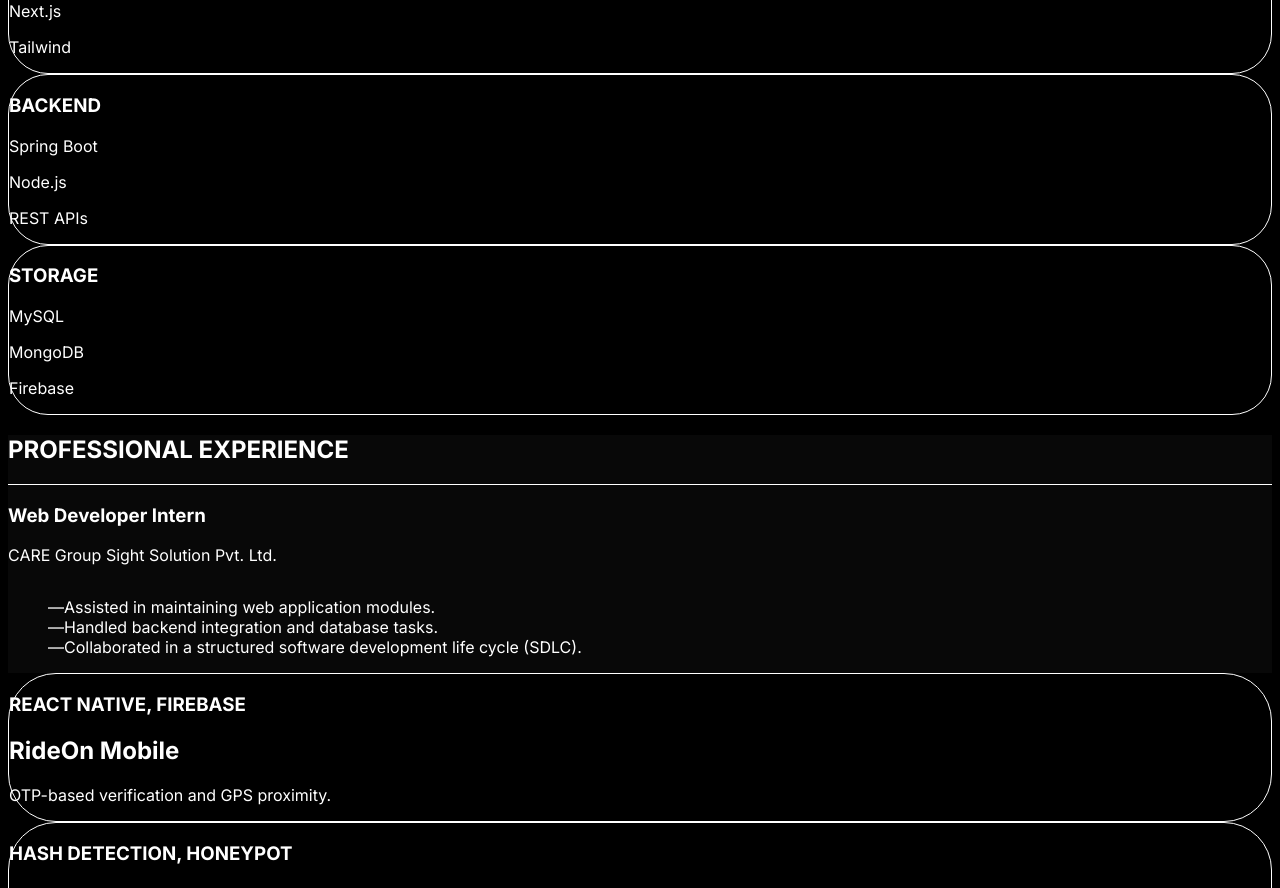
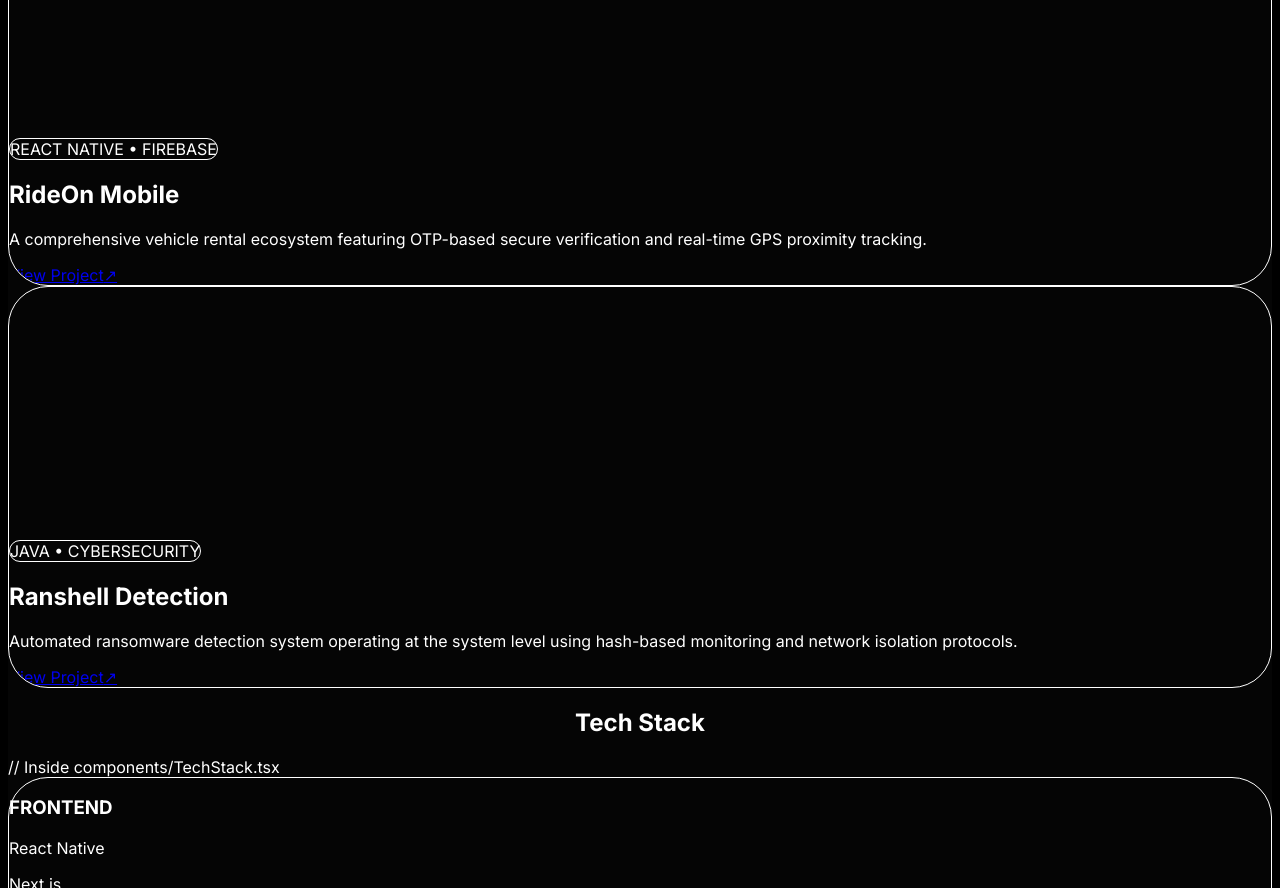
Before and after one commit to tirth707/Portfolio, a Next.js app: page / in a window 1280 px wide. Shown: the part 1360-2248 px from the top of the page. Built offline with nearby package versions, Linux system fonts and the light colour scheme.

Commit message:
style: implement glassmorphism project cards and strict layout spacing

```diff
--- a/app/page.tsx
+++ b/app/page.tsx
@@ -2,50 +2,55 @@
 import AcademicBento from "@/components/AcademicBento";
 import TechStack from "@/components/TechStack";
 import Experience from "@/components/Experience";
-import ProjectGallery from "@/components/ProjectGallery";
+import ProjectCard from "@/components/ProjectCard";
 import Contact from "@/components/Contact";
 import Reveal from "@/components/Reveal";
 
 export default function Home() {
   return (
-    <main className="bg-black text-white">
-      {/* 1. Hero: Takes up the full first screen */}
+    <main className="bg-[#050505] text-white selection:bg-white selection:text-black">
       <Hero />
 
-      {/* 2. Content Container: Adds 40 units of space between every section */}
-      <div className="flex flex-col gap-y-40 pb-40">
+      <div className="flex flex-col gap-y-32 md:gap-y-48 pb-40 px-6 max-w-7xl mx-auto w-full">
 
-        {/* Education Section */}
         <Reveal>
-          <section className="px-6">
-            <AcademicBento />
+          <AcademicBento />
+        </Reveal>
+
+        <Reveal>
+          <section className="space-y-12">
+            <div className="flex items-center justify-between">
+              <h2 className="text-zinc-500 text-sm font-bold uppercase tracking-widest">Featured Work</h2>
+              <div className="h-[1px] flex-1 bg-zinc-800 ml-8" />
+            </div>
+
+            <div className="grid grid-cols-1 gap-10">
+              <ProjectCard
+                title="RideOn Mobile"
+                tech="React Native • Firebase"
+                description="A comprehensive vehicle rental ecosystem featuring OTP-based secure verification and real-time GPS proximity tracking."
+                link="#"
+              />
+              <ProjectCard
+                title="Ranshell Detection"
+                tech="Java • Cybersecurity"
+                description="Automated ransomware detection system operating at the system level using hash-based monitoring and network isolation protocols."
+                link="#"
+              />
+            </div>
           </section>
         </Reveal>
 
-        {/* Tech Stack Section */}
         <Reveal>
-          <section className="px-6">
-            <TechStack />
-          </section>
+          <TechStack />
         </Reveal>
 
-        {/* Professional Journey */}
         <Reveal>
-          <section className="px-6">
-            <Experience />
-          </section>
-        </Reveal>
-
-        {/* Projects */}
-        <Reveal>
-          <section className="px-6">
-            <ProjectGallery />
-          </section>
+          <Experience />
         </Reveal>
 
       </div>
 
-      {/* 3. Footer */}
       <Contact />
     </main>
   );
--- a/components/ProjectCard.tsx
+++ b/components/ProjectCard.tsx
@@ -2,18 +2,31 @@
 
 import { motion } from "framer-motion";
 
-export default function ProjectCard({ title, tech, description }: any) {
+export default function ProjectCard({ title, tech, description, link }: any) {
   return (
     <motion.div
-      whileHover={{ scale: 0.98 }}
-      className="relative aspect-video rounded-[3rem] bg-zinc-900 border border-white/5 overflow-hidden p-12 flex flex-col justify-end group"
+      whileHover={{ y: -10 }}
+      className="relative overflow-hidden rounded-[2.5rem] bg-zinc-900/40 backdrop-blur-2xl border border-white/10 p-10 md:p-16 flex flex-col justify-end min-h-[400px] group"
     >
-      <div className="absolute top-12 right-12 opacity-0 group-hover:opacity-100 transition-opacity">
-        <div className="w-12 h-12 rounded-full border border-white flex items-center justify-center">→</div>
+      <div className="absolute inset-0 bg-gradient-to-br from-white/5 to-transparent opacity-0 group-hover:opacity-100 transition-opacity duration-700" />
+
+      <div className="relative z-10">
+        <span className="inline-block px-4 py-1.5 rounded-full bg-white/10 text-white font-mono text-xs uppercase tracking-widest mb-6 backdrop-blur-md border border-white/5">
+          {tech}
+        </span>
+        <h2 className="text-4xl md:text-5xl font-bold mb-6 tracking-tight text-white">
+          {title}
+        </h2>
+        <p className="text-lg md:text-xl text-zinc-400 max-w-2xl leading-relaxed mb-8">
+          {description}
+        </p>
+        <a href={link} className="inline-flex items-center gap-3 text-white font-semibold group/link">
+          <span>View Project</span>
+          <span className="w-8 h-8 rounded-full bg-white/10 flex items-center justify-center group-hover/link:bg-white group-hover/link:text-black transition-all duration-300">
+            ↗
+          </span>
+        </a>
       </div>
-      <h3 className="text-zinc-500 font-mono text-xs uppercase mb-4">{tech}</h3>
-      <h2 className="text-4xl font-bold mb-4">{title}</h2>
-      <p className="text-zinc-400 max-w-md">{description}</p>
     </motion.div>
   );
 }
```
